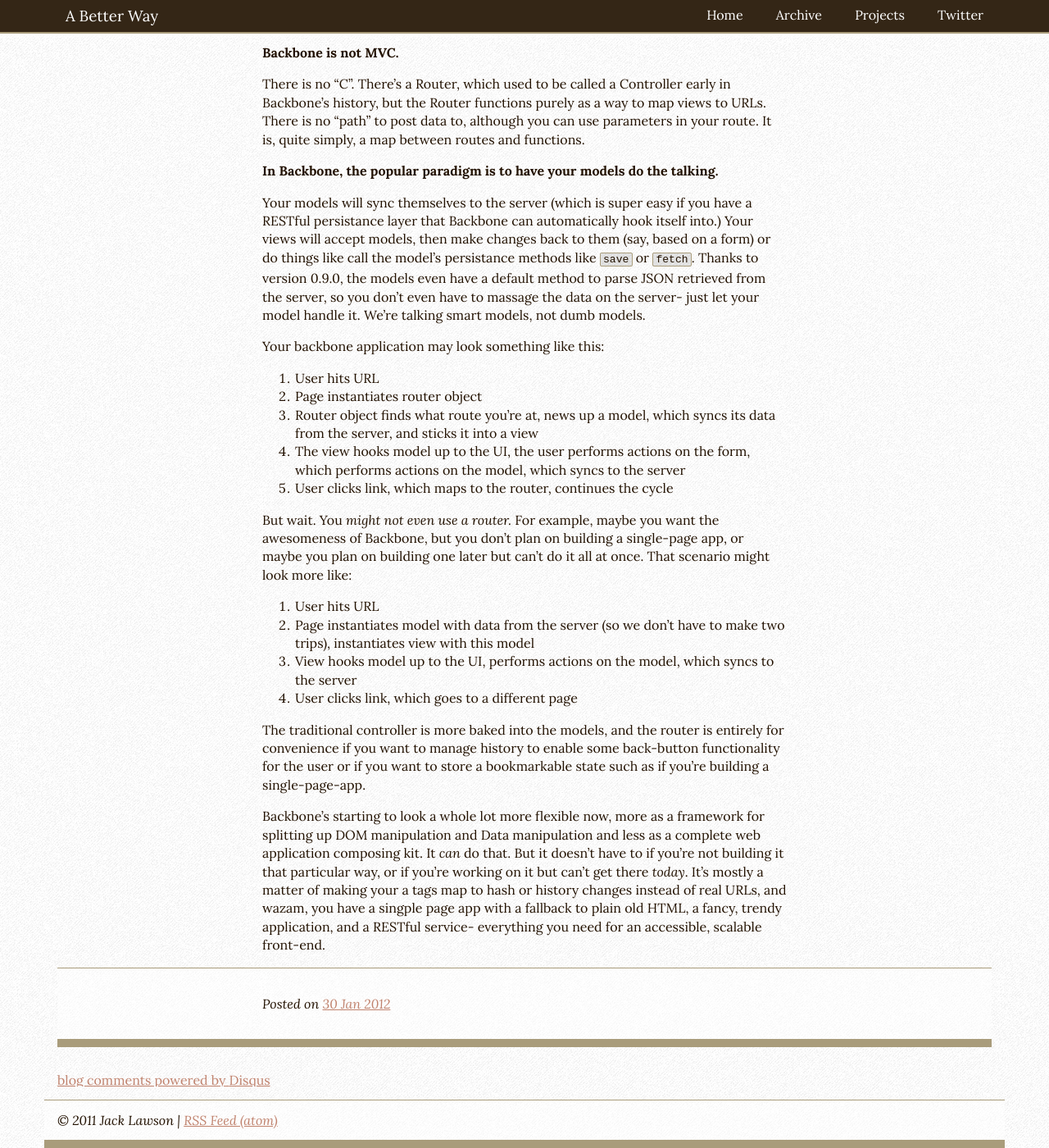
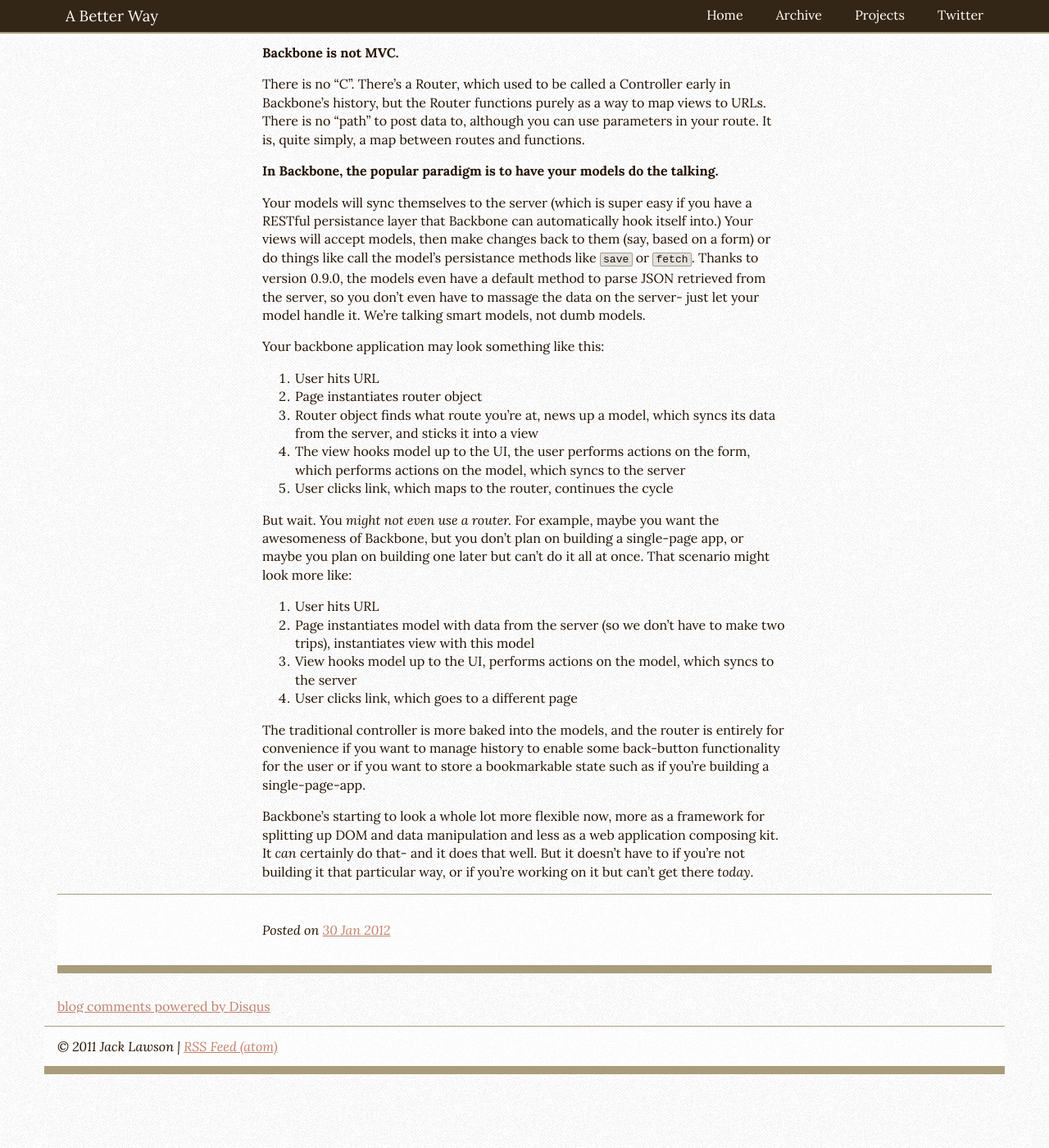
Before and after one commit to ajacksified/ajacksified.github.com, a Jekyll site: the page built from _posts/2012-01-30-getting-backbone.markdown, in a window 1280 px wide and 1400 px high, scrolled down 347 px. Shown: the whole window at 82% size. Built offline with Jekyll 4.4.1, drawn with Linux system fonts in a browser that asks for light colours; nearby versions of some CDN libraries; Markdown is read by kramdown in place of the engine named in the settings; comment, search, counter and statistics services are not loaded.

Commit message:
Last wording change?

```diff
--- a/_posts/2012-01-30-getting-backbone.markdown
+++ b/_posts/2012-01-30-getting-backbone.markdown
@@ -69,10 +69,7 @@
 single-page-app.
 
 Backbone's starting to look a whole lot more flexible now, more as a framework for
-splitting up DOM manipulation and Data manipulation and less as a complete web
-application composing kit. It *can* do that. But it doesn't have to if you're
-not building it that particular way, or if you're working on it but can't get
-there *today*. It's mostly a matter of making your a tags map to hash or history
-changes instead of real URLs, and wazam, you have a singple page app with a fallback to
-plain old HTML, a fancy, trendy application, and a RESTful service- everything
-you need for an accessible, scalable front-end.
+splitting up DOM and data manipulation and less as a web application composing kit.
+It *can* certainly do that- and it does that well. But it doesn't have to if you're
+not building it that particular way, or if you're working on it but can't get there
+*today*.
--- a/css/styles.css
+++ b/css/styles.css
@@ -196,6 +196,14 @@
   padding-left: .5em;
 }
 
+.oldie article {
+  text-align: center;
+}
+
+.oldie article * {
+  text-align: left;
+}
+
 @media handheld, only screen and (max-width: 767px) {
   body {
 
```
